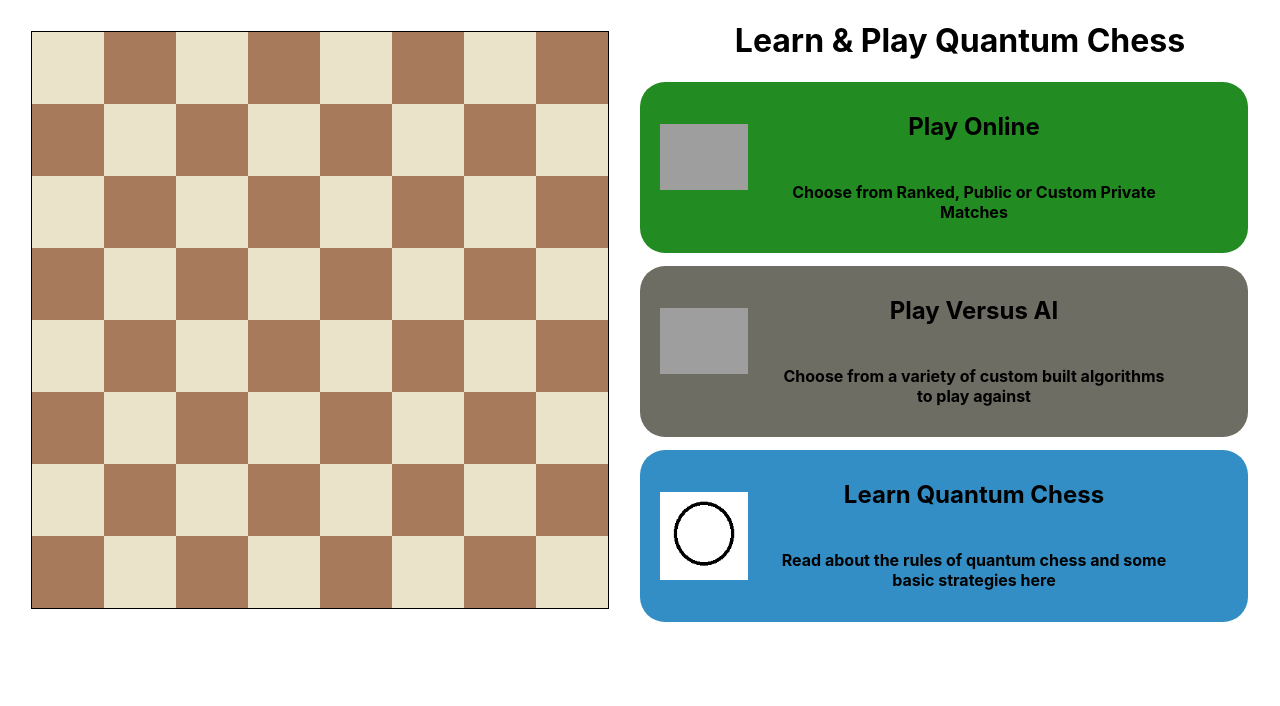
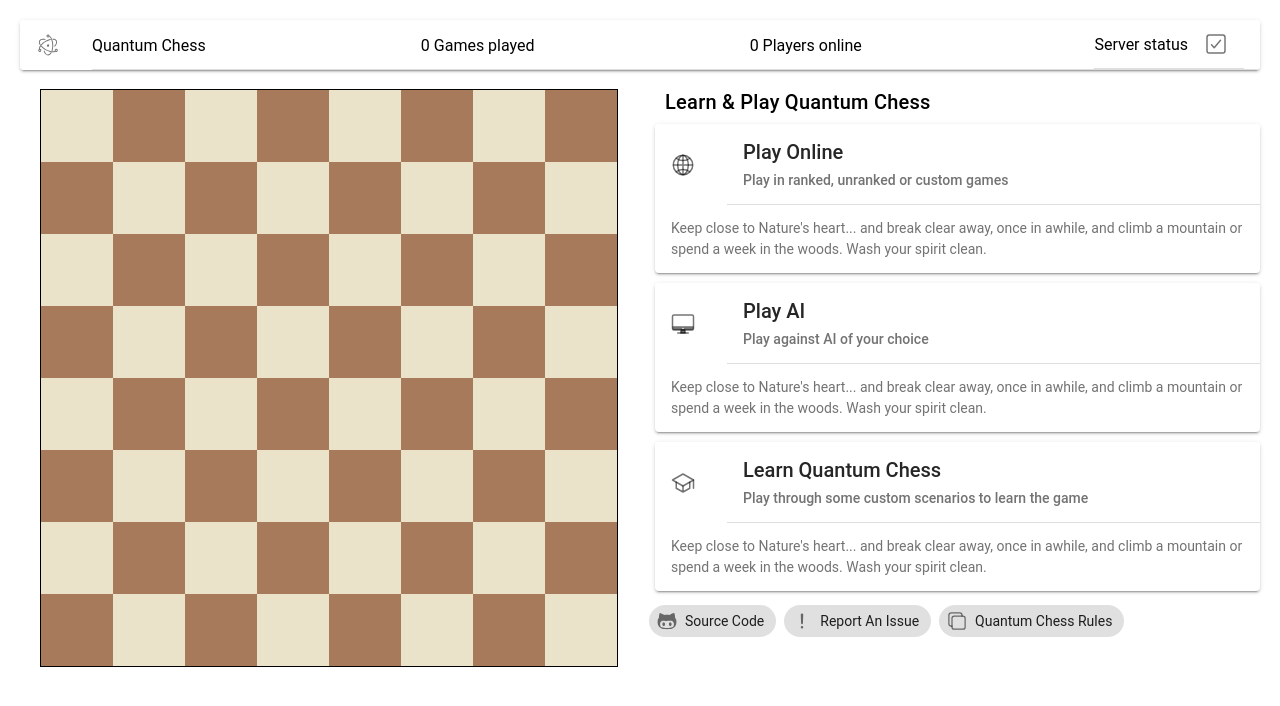
Before and after one commit to alexandreLamarre/Quantum-Chess, a React (Create React App) app: page / in a window 1280 px wide. Shown: the top 706 px of the page. Built offline with nearby package versions, Linux system fonts and the light colour scheme; no server answers; grey boxes are pictures that could not be loaded.

Commit message:
refactored project UI using ionic

```diff
--- a/package.json
+++ b/package.json
@@ -3,9 +3,12 @@
   "version": "0.1.0",
   "private": true,
   "dependencies": {
+    "@ionic/react": "^5.5.3",
+    "@ionic/react-router": "^5.5.3",
     "@testing-library/jest-dom": "^5.11.4",
     "@testing-library/react": "^11.1.0",
     "@testing-library/user-event": "^12.1.10",
+    "history": "^5.0.0",
     "node-sass": "^5.0.0",
     "react": "^17.0.1",
     "react-dom": "^17.0.1",
--- a/src/App.js
+++ b/src/App.js
@@ -2,6 +2,23 @@ import React from "react";
 import './App.css';
 import Game from "./components/Game/Game.jsx";
 import Main from "./components/Main";
+import {IonApp} from '@ionic/react'
+
+/* Core CSS required for Ionic components to work properly */
+import '@ionic/react/css/core.css';
+
+/* Basic CSS for apps built with Ionic */
+import '@ionic/react/css/normalize.css';
+import '@ionic/react/css/structure.css';
+import '@ionic/react/css/typography.css';
+
+/* Optional CSS utils that can be commented out */
+import '@ionic/react/css/padding.css';
+import '@ionic/react/css/float-elements.css';
+import '@ionic/react/css/text-alignment.css';
+import '@ionic/react/css/text-transformation.css';
+import '@ionic/react/css/flex-utils.css';
+import '@ionic/react/css/display.css';
 
 class App extends React.Component {
 
@@ -15,9 +32,9 @@ class App extends React.Component {
 
   render(){
     return  (
-      <div className = "App">
+      <IonApp>
         <Main/>
-      </div>
+      </IonApp>
     );
   }
 }
--- a/src/components/ChessBoard/ChessBoard.css
+++ b/src/components/ChessBoard/ChessBoard.css
@@ -3,11 +3,7 @@
 }
 
 .chessBoard{
-      top:0;
-      bottom: 0;
-      left: 0;
-      right: 0;
-      margin:auto;
+  margin-left: 5%;
 }
 
 .settings{
--- a/src/components/ChessBoard/ChessBoard.jsx
+++ b/src/components/ChessBoard/ChessBoard.jsx
@@ -82,7 +82,7 @@ class ChessBoard extends React.Component{
     return (
       <div className = "boardArea">
         <canvas ref = {this.canvas}
-        style = {{marginTop: this.state.margin_top, outline: "1px solid black"}}
+        style = {{ outline: "1px solid black"}}
         className = "chessBoard"
         />
       </div>
--- a/src/components/Main/Main.jsx
+++ b/src/components/Main/Main.jsx
@@ -3,13 +3,35 @@ import {v4 as uuidv4} from "uuid";
 import ChessBoard from "../ChessBoard";
 import MainOptions from "../MainOptions";
 
-import "./Main.css";
+import { alert, logoOctocat, copyOutline, logoElectron, checkboxOutline,
+  closeCircleOutline } from 'ionicons/icons';
+import { IonButton, IonGrid, IonRow, IonCol, IonContent, IonChip, IonLabel, IonIcon,
+IonCard, IonItem} from '@ionic/react';
+import '@ionic/react/css/core.css';
+/* Basic CSS for apps built with Ionic */
+import '@ionic/react/css/normalize.css';
+import '@ionic/react/css/structure.css';
+import '@ionic/react/css/typography.css';
+
+/* Optional CSS utils that can be commented out */
+import '@ionic/react/css/padding.css';
+import '@ionic/react/css/float-elements.css';
+import '@ionic/react/css/text-alignment.css';
+import '@ionic/react/css/text-transformation.css';
+import '@ionic/react/css/flex-utils.css';
+import '@ionic/react/css/display.css';
+
+
 class Main extends React.Component{
   constructor(props){
     super(props);
     this.state = {
       authenticated: false,
       local_id: null,
+      games_played: 0,
+      players_online: 0,
+      server_status: true,
+
     }
   }
 
@@ -20,16 +42,35 @@ class Main extends React.Component{
 
   render(){
     return(
-      <div className = "Main">
+      <IonContent>
+        <IonGrid>
+          <IonRow size = "1">
+            <IonCol size = "12">
+              <IonCard>
+                <IonItem>
+                  <IonIcon icon = {logoElectron} slot = "start"/>
+                  <IonLabel> Quantum Chess</IonLabel>
+                  <IonLabel> {this.state.games_played.toString() + " Games played"} </IonLabel>
+                  <IonLabel> {this.state.players_online.toString() + " Players online"}</IonLabel>
+                  <IonItem>
+                    <IonIcon slot = "end" icon = {this.state.server_status? checkboxOutline: closeCircleOutline}/>
+                    <IonLabel> Server status</IonLabel>
+                  </IonItem>
+                </IonItem>
+              </IonCard>
+            </IonCol>
+          </IonRow>
+          <IonRow>
+            <IonCol>
+              <ChessBoard />
+            </IonCol>
+            <IonCol>
+              <MainOptions />
+            </IonCol>
+          </IonRow>
+        </IonGrid>
+      </IonContent>
 
-        <div className = "BoardArea">
-          <ChessBoard />
-        </div>
-        <div className = "OtherArea">
-          <MainOptions />
-        </div>
-
-      </div>
     )
   }
 }
--- a/src/components/MainOptions/MainOptions.jsx
+++ b/src/components/MainOptions/MainOptions.jsx
@@ -3,6 +3,25 @@ import "./MainOptions.css";
 
 import OptionsHeader from "../OptionsHeader";
 import BigButton from "../BigButton";
+
+/* Core CSS required for Ionic components to work properly */
+import '@ionic/react/css/core.css';
+
+/* Basic CSS for apps built with Ionic */
+import '@ionic/react/css/normalize.css';
+import '@ionic/react/css/structure.css';
+import '@ionic/react/css/typography.css';
+
+/* Optional CSS utils that can be commented out */
+import '@ionic/react/css/padding.css';
+import '@ionic/react/css/float-elements.css';
+import '@ionic/react/css/text-alignment.css';
+import '@ionic/react/css/text-transformation.css';
+import '@ionic/react/css/flex-utils.css';
+import '@ionic/react/css/display.css';
+import {schoolOutline, globeOutline, desktopOutline, logoOctocat, alertOutline, copyOutline} from "ionicons/icons";
+import {IonContent, IonTitle, IonButton, IonCard, IonCardHeader, IonCardSubtitle,
+  IonCardTitle, IonCardContent, IonIcon, IonItem, IonChip, IonLabel} from '@ionic/react';
 
 class MainOptions extends React.Component{
   constructor(props){
@@ -15,22 +34,72 @@ class MainOptions extends React.Component{
   render(){
 
     return(
-      <div className = "mainOptions">
-        <OptionsHeader description = "Learn & Play Quantum Chess" />
-        <BigButton title = "Play Online"
-        subtitle = "Choose from Ranked, Public or Custom Private Matches"
-        imgURL = "url(../../../src/models/placeholderOnline.png)"
-        color = "rgb(34,139,34)"/>
-        <BigButton
-        title = " Play Versus AI"
-        subtitle = "Choose from a variety of custom built algorithms to play against"
-        imgURL = "url(./src/models/placeholderAI.png)"
-        color = "rgb(109, 109, 100)" />
+      <IonContent>
+        <IonTitle>
+          Learn & Play Quantum Chess
+        </IonTitle>
+        <IonCard>
+            <IonItem>
+              <IonIcon slot = "start" icon = {globeOutline}/>
+              <IonCardHeader>
 
-        <BigButton title = "Learn Quantum Chess"
-          subtitle = "Read about the rules of quantum chess and some basic strategies here"
-        />
-      </div>
+                <IonCardTitle>Play Online</IonCardTitle>
+                <IonCardSubtitle> Play in ranked, unranked or custom games </IonCardSubtitle>
+              </IonCardHeader>
+            </IonItem>
+
+
+            <IonCardContent>
+            Keep close to Nature's heart... and break clear away, once in awhile,
+            and climb a mountain or spend a week in the woods. Wash your spirit clean.
+            </IonCardContent>
+        </IonCard>
+        <IonCard>
+            <IonItem>
+              <IonIcon slot = "start" icon = {desktopOutline}/>
+              <IonCardHeader>
+
+                <IonCardTitle>Play AI</IonCardTitle>
+                <IonCardSubtitle> Play against AI of your choice </IonCardSubtitle>
+              </IonCardHeader>
+            </IonItem>
+
+
+            <IonCardContent>
+            Keep close to Nature's heart... and break clear away, once in awhile,
+            and climb a mountain or spend a week in the woods. Wash your spirit clean.
+            </IonCardContent>
+        </IonCard>
+        <IonCard>
+            <IonItem>
+              <IonIcon slot = "start" icon = {schoolOutline}/>
+              <IonCardHeader>
+
+                <IonCardTitle> Learn Quantum Chess </IonCardTitle>
+                <IonCardSubtitle> Play through some custom scenarios to learn the game</IonCardSubtitle>
+              </IonCardHeader>
+            </IonItem>
+
+
+            <IonCardContent>
+            Keep close to Nature's heart... and break clear away, once in awhile,
+            and climb a mountain or spend a week in the woods. Wash your spirit clean.
+            </IonCardContent>
+        </IonCard>
+        <IonChip>
+          <IonIcon icon = {logoOctocat}></IonIcon>
+          <IonLabel> Source Code </IonLabel>
+        </IonChip>
+        <IonChip>
+          <IonIcon icon = {alertOutline}></IonIcon>
+          <IonLabel> Report An Issue </IonLabel>
+        </IonChip>
+        <IonChip>
+          <IonIcon icon = {copyOutline}> </IonIcon>
+          <IonLabel> Quantum Chess Rules</IonLabel>
+        </IonChip>
+
+      </IonContent>
     )
   }
 }
```
Also changed, not shown: 2 other files (tests, documents, lock files or other folders).
